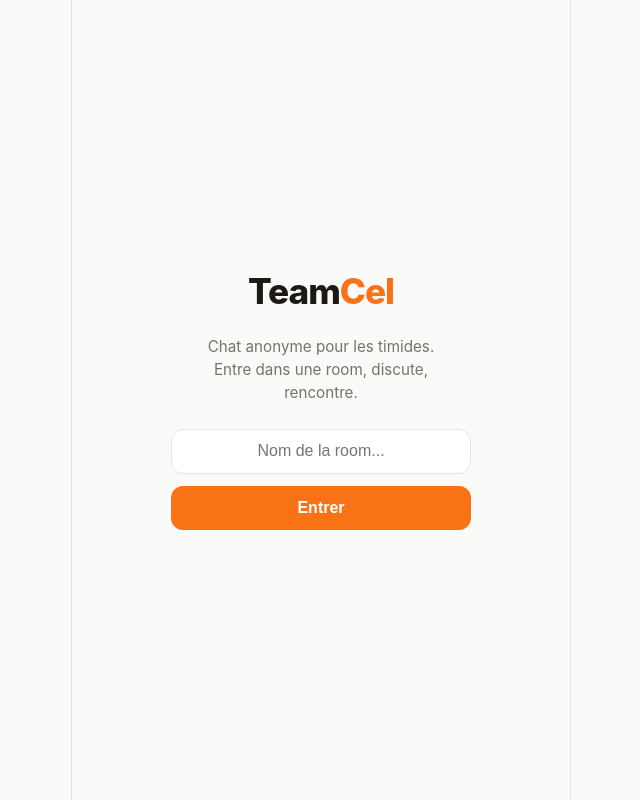
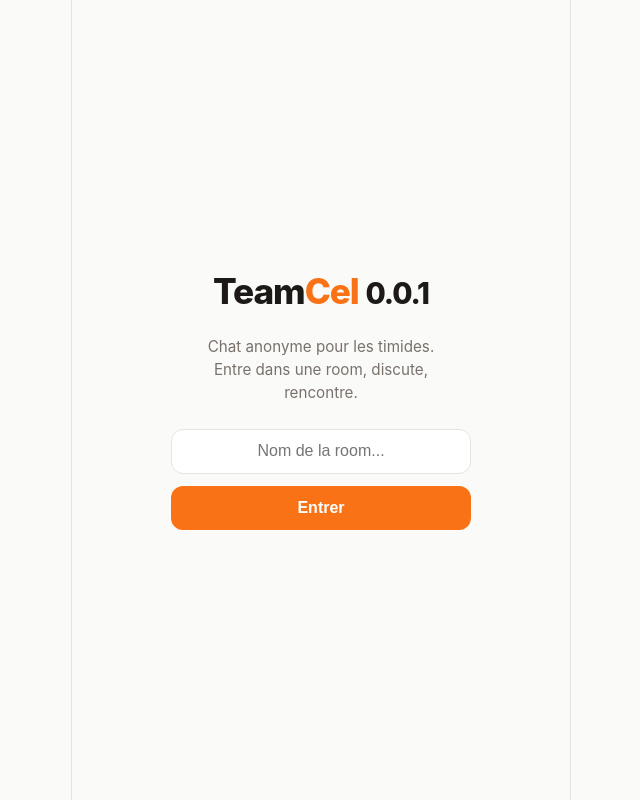
Before and after one commit to scenaristeur/teamcel, a website: page index.html in a window 1280 px wide. Shown: the whole page, without its empty margins (319-959 px from the left). Drawn offline with Linux system fonts and the light colour scheme.

Commit message:
favicon.ico & version

```diff
--- a/index.html
+++ b/index.html
@@ -5,6 +5,7 @@
     <meta charset="UTF-8">
     <meta name="viewport" content="width=device-width, initial-scale=1.0, maximum-scale=1.0, user-scalable=no">
     <title>TeamCel</title>
+    <link rel="icon" href="icon-192.svg" type="image/svg+xml">
     <link rel="manifest" href="manifest.json">
     <meta name="apple-mobile-web-app-capable" content="yes">
     <meta name="apple-mobile-web-app-title" content="TeamCel">
@@ -782,7 +783,7 @@
 
     <!-- LANDING SCREEN -->
     <div class="landing" id="landingScreen">
-        <div class="landing-brand">Team<span>Cel</span></div>
+        <div class="landing-brand">Team<span>Cel</span> <small>0.0.1</small></div>
         <div class="landing-tagline">
             Chat anonyme pour les timides.<br>
             Entre dans une room, discute, rencontre.
```
